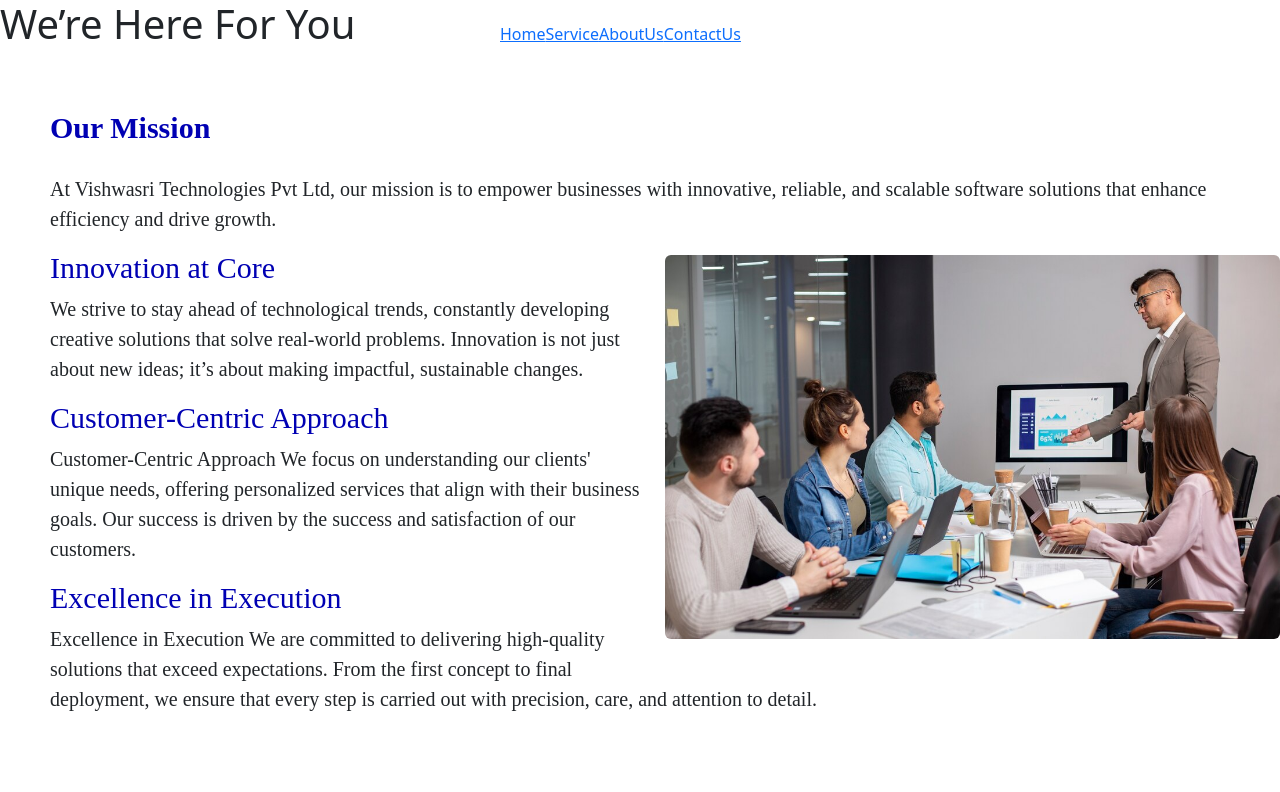
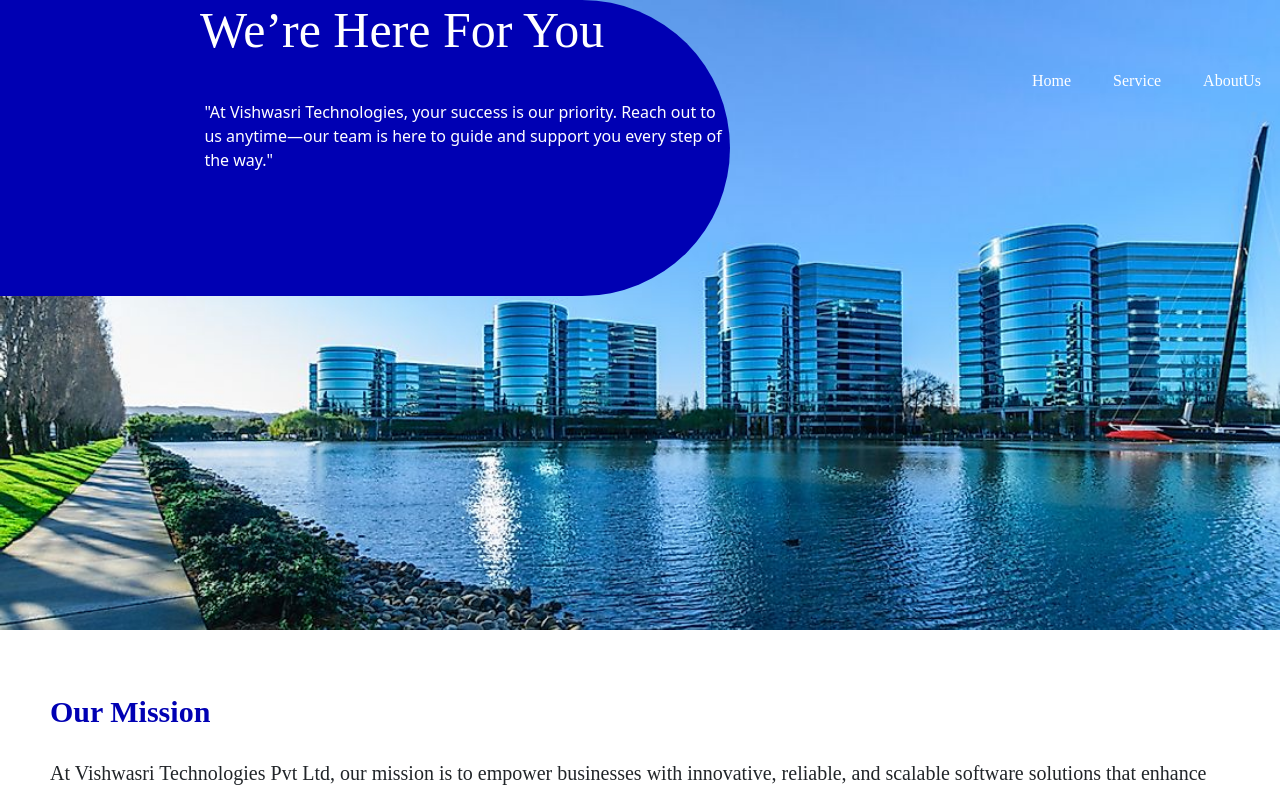
Before and after one commit to chnaveen45/Teamwork, a React (Create React App) app in the folder frontend/: page /aboutus in a window 1280 px wide. Shown: the top 792 px of the page. Built offline with nearby package versions, Linux system fonts and the light colour scheme.

Commit message:
Update About.css
Changed the About.css file

```diff
--- a/frontend/src/Component/About.css
+++ b/frontend/src/Component/About.css
@@ -23,3 +23,57 @@ color: '#0000B3';
     margin-top: 10%;
     margin-left: 30%;
   }
+
+.oops {
+  padding: 50px;
+  text-decoration: none;
+  color: white;
+  padding: 10px 20px;
+  border: 1px solid transparent;
+  transition: all 0.3s ease;
+  font-family: inria serif;
+}
+
+.oops:hover {
+  background: #014CA6;
+  border-radius: 6px;
+}
+
+.asdf{
+  margin-top: 15px;
+  display: flex;
+  padding-left: 70%;
+  margin-top: 5px;
+}
+.bbng{
+  color: white;
+
+  font-family: inria serif;
+  font-size: 50px;
+  margin-left: 200px;
+
+  /* z-index: 1; */
+
+}
+.lff
+
+{
+
+  width: 730px;
+  height: 296px;
+
+  border-radius: 0px 200px 200px 0px;
+
+  background: #0000B3;
+ z-index: -1;
+}
+.backgrounds{
+  background-image: url('../Navbar/Picture/mk.png');
+  background-size: cover;
+
+  height: 630px;
+  width: 100vw;
+  margin: 0;
+  padding: 0;
+  overflow: hidden;
+}
```
